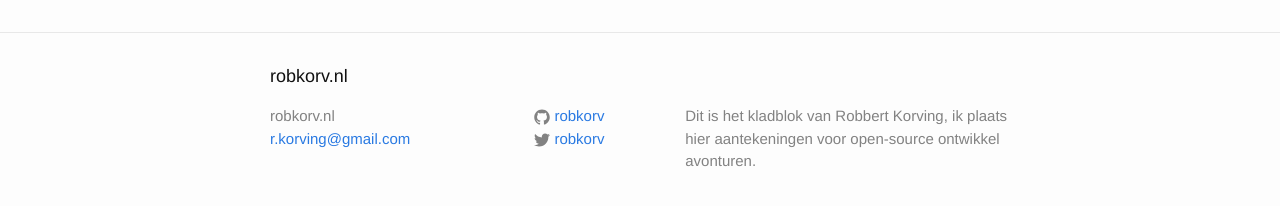
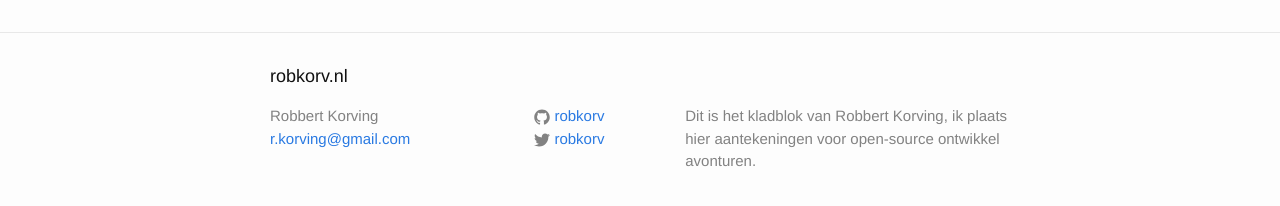
Before and after one commit to robkorv/robkorv.github.io, a Jekyll site: the page built from index.html, in a window 1280 px wide. Shown: the part 264-470 px from the top of the page. Built offline with Jekyll 4.4.1, drawn with Linux system fonts in a browser that asks for light colours; comment, search, counter and statistics services are not loaded.

Commit message:
author variable added

```diff
--- a/_config.yml
+++ b/_config.yml
@@ -1,5 +1,6 @@
 # site settings
 title: robkorv.nl
+author: Robbert Korving
 email: r.korving@gmail.com
 description: >
   Dit is het kladblok van Robbert Korving, ik plaats hier aantekeningen voor
--- a/_includes/footer.html
+++ b/_includes/footer.html
@@ -7,7 +7,7 @@
     <div class="footer-col-wrapper">
       <div class="footer-col  footer-col-1">
         <ul class="contact-list">
-          <li>{{ site.title }}</li>
+          <li>{{ site.author }}</li>
           <li><a href="mailto:{{ site.email }}">{{ site.email }}</a></li>
         </ul>
       </div>
```
